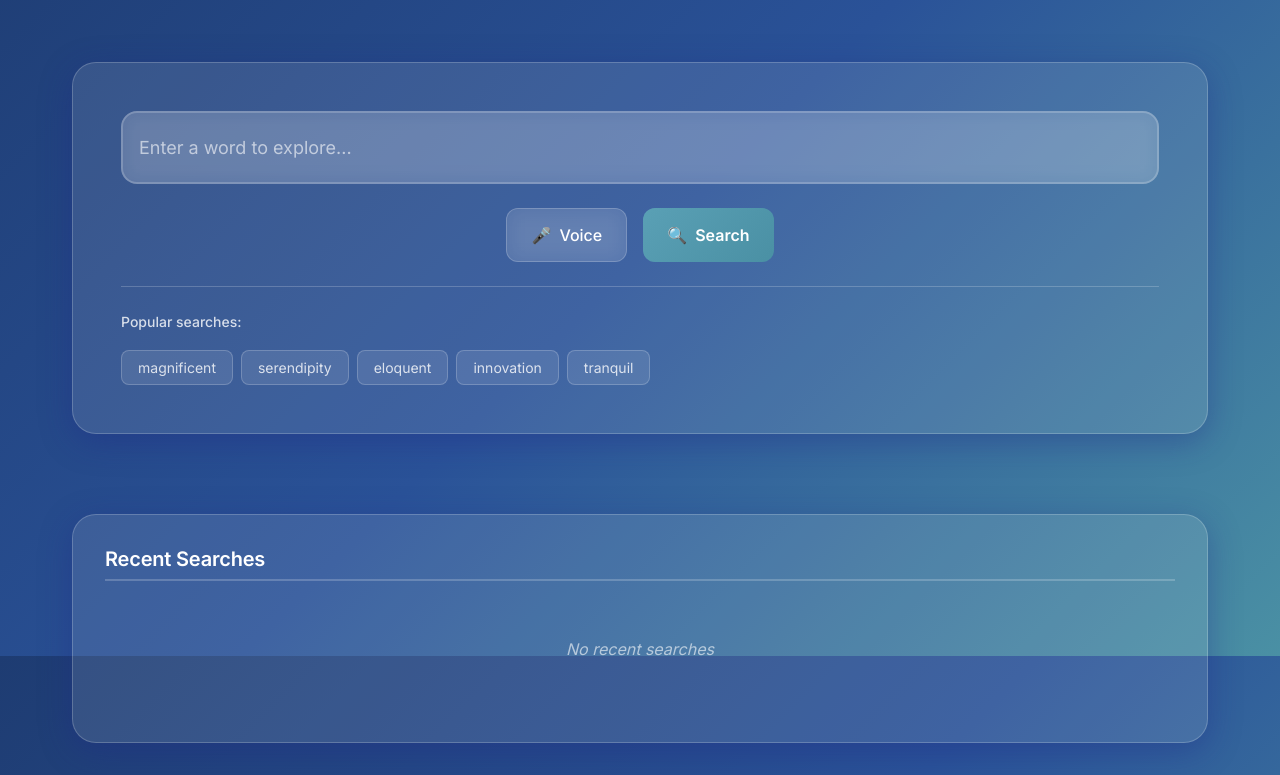
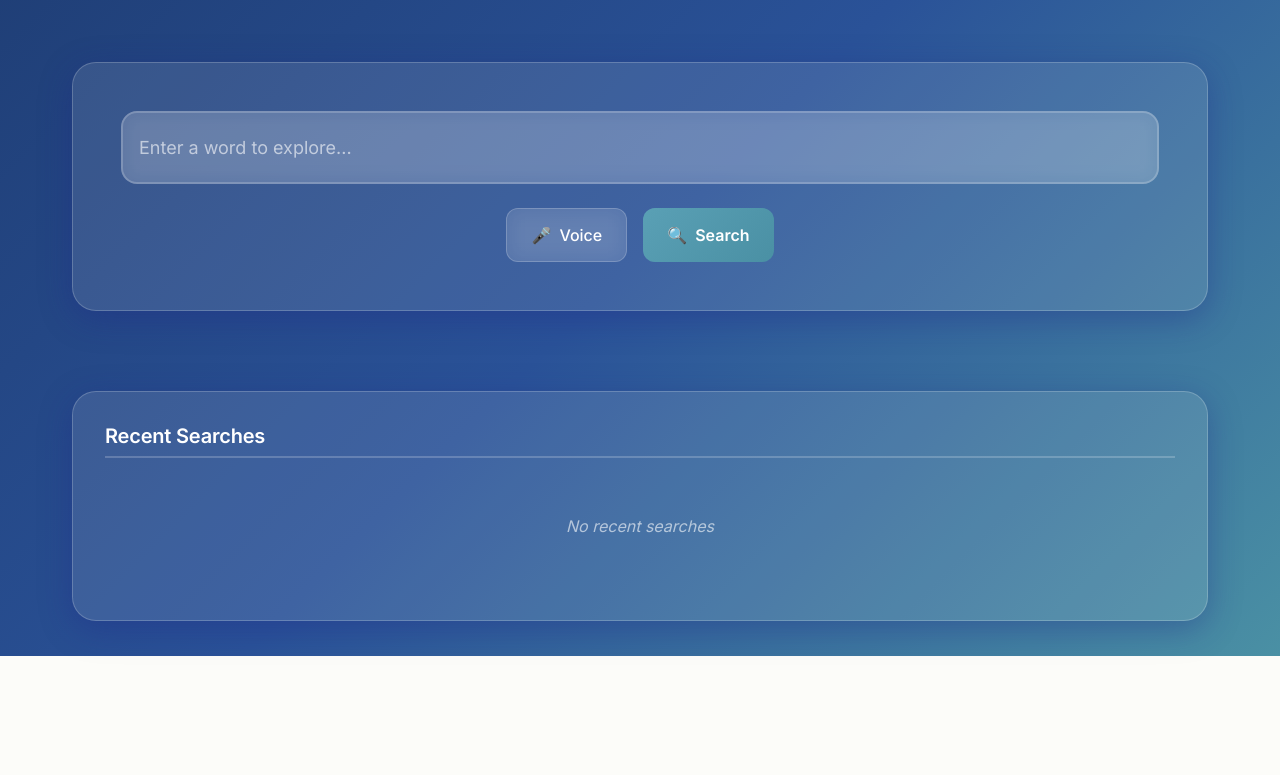
Before and after one commit to prasannat05/WordVision, a plain HTML site: page index.html in a window 1280 px wide. Shown: the part 144-919 px from the top of the page. After the commit the page ends 800 px from the top, so only its background shows below. Drawn offline with Linux system fonts and the light colour scheme.

Commit message:
Update index.html

```diff
--- a/index.html
+++ b/index.html
@@ -49,18 +49,7 @@
                     </div>
                 </div>
 
-                <!-- Search Suggestions -->
-                <div class="suggestions-container" id="suggestions">
-                    <div class="suggestions-header">Popular searches:</div>
-                    <div class="suggestion-chips">
-                        <button class="suggestion-chip" data-word="magnificent">magnificent</button>
-                        <button class="suggestion-chip" data-word="serendipity">serendipity</button>
-                        <button class="suggestion-chip" data-word="eloquent">eloquent</button>
-                        <button class="suggestion-chip" data-word="innovation">innovation</button>
-                        <button class="suggestion-chip" data-word="tranquil">tranquil</button>
-                    </div>
-                </div>
-            </div>
+
 
             <!-- Loading State -->
             <div class="loading-container" id="loadingContainer">
```
